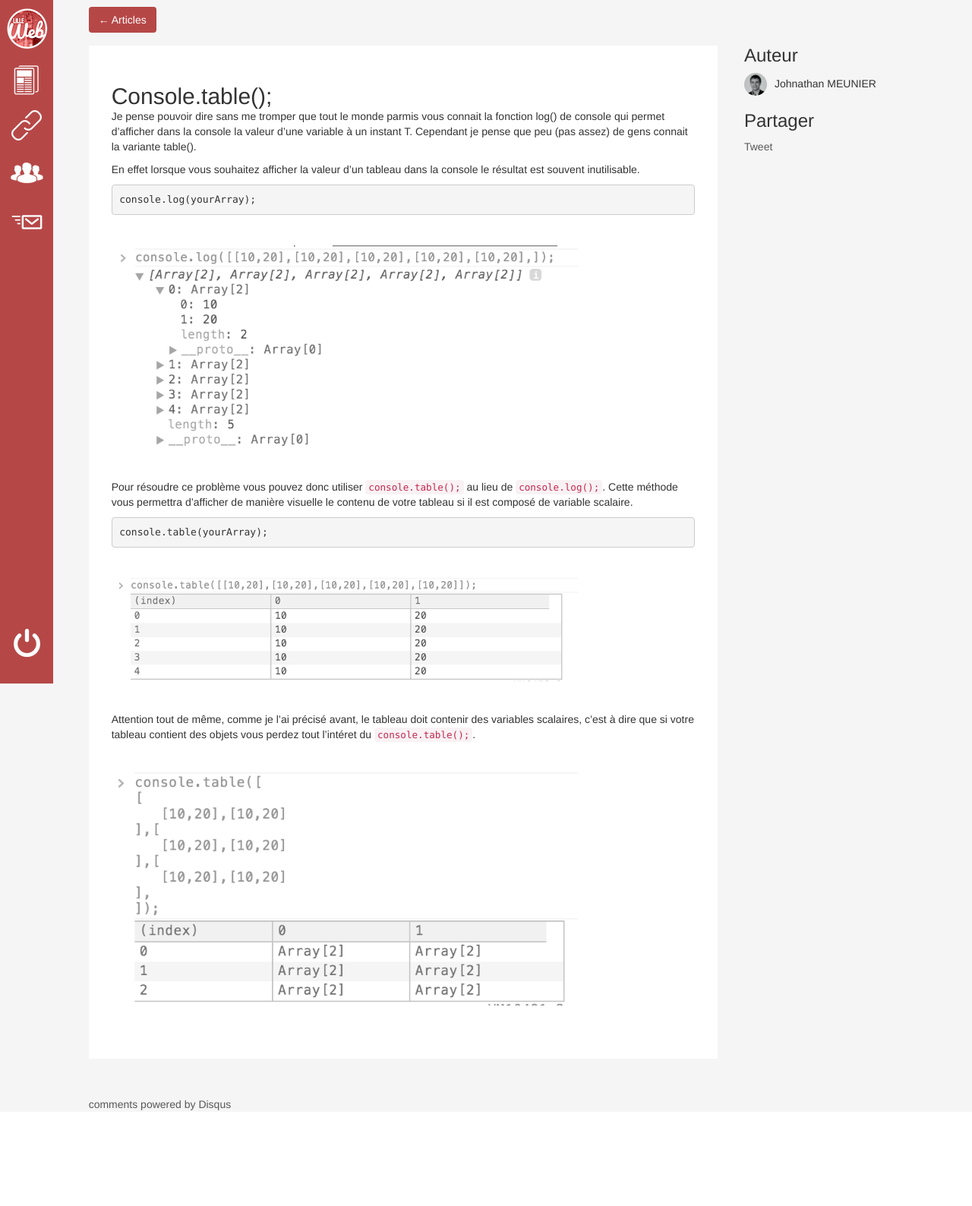
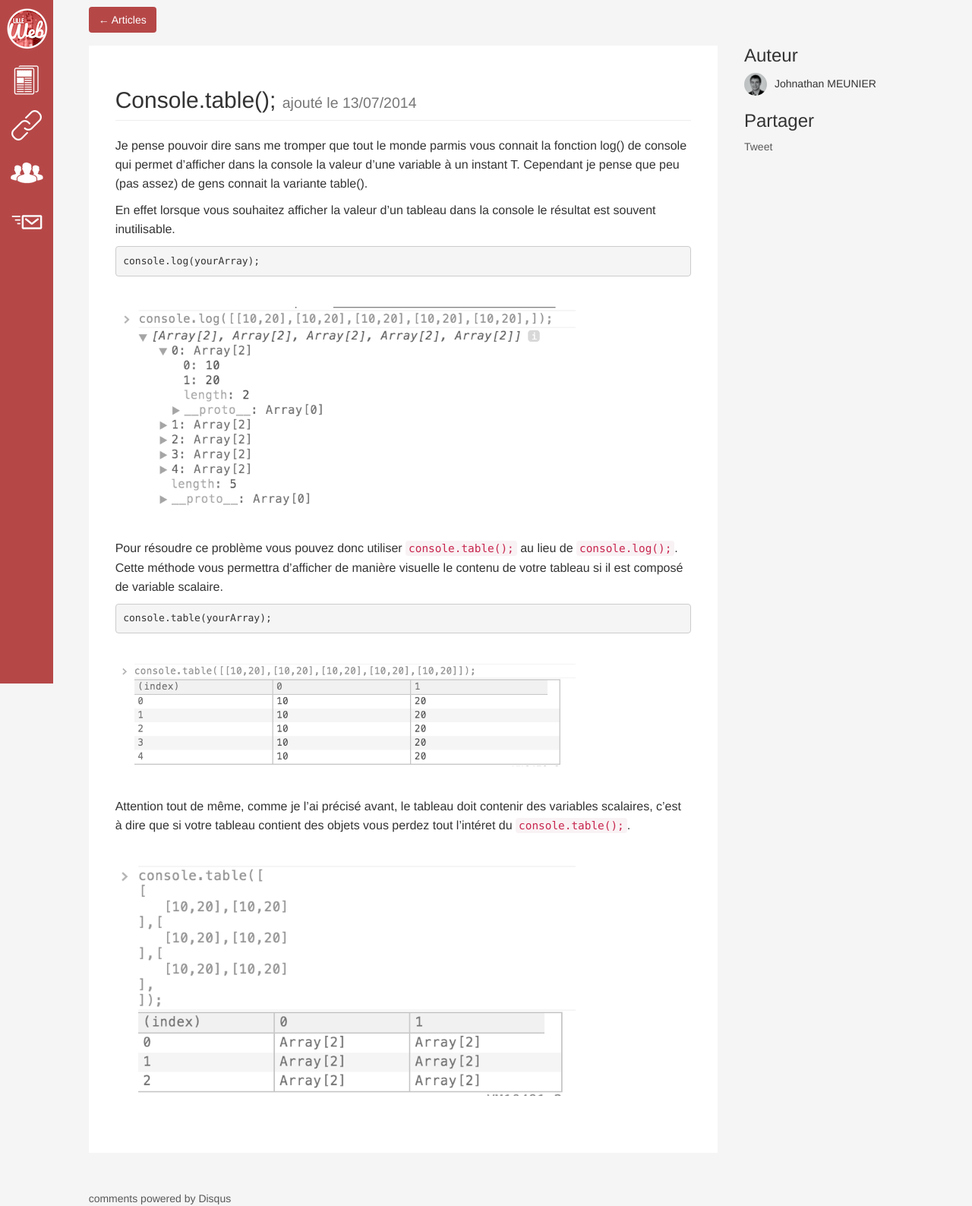
Before and after one commit to Lille-Web/lilleweb.fr, a Jekyll site: the page built from _posts/2014-07-13-consoleTable.markdown, in a window 1280 px wide. Shown: the whole page at 76% size. Built offline with Jekyll 4.4.1, drawn with Linux system fonts in a browser that asks for light colours; comment, search, counter and statistics services are not loaded; before the commit the page ends 1464 px from its top, so only the background shows below that.

Commit message:
Edit some style + change date format for post show

```diff
--- a/_data/members.yml
+++ b/_data/members.yml
@@ -9,4 +9,4 @@ dck:
   image: "/src/img/dck.png"
   poste: fondateur
   site: thomasdeconinck.fr
-  description: bla bla bla
+  description: Jeune passionné de JavaScript.
--- a/_includes/headerContent.html
+++ b/_includes/headerContent.html
@@ -6,5 +6,5 @@
      <li> <img src="/src/img/pictos/team.png"> </a> </li>
      <li> <a href="/contact"><img src="/src/img/pictos/contact.png"> </a> </li>
    </ul>
-   <a href="#login" > <img src="/src/img/pictos/logout.png"> </a>
+   <!--<a href="#login" > <img src="/src/img/pictos/logout.png"> </a>-->
  </nav>
--- a/_layouts/post.html
+++ b/_layouts/post.html
@@ -10,9 +10,15 @@ layout: default
     <div id="listContent" class="col-md-8 col-md-offset-1">
       <input type="button" class="btn btn-event" value="&larr; Articles" onclick="window.history.back()"style="margin-top : -50px;" />
       <article>
-        <h2 class="title">
-          {{ page.title }}
-        </h2>
+        <div class="page-header">
+            <h2 class="title">
+                {{ page.title }}
+                <small>
+                    <span class="date"> ajouté le {{ page.date | date: "%d/%m/%Y" }} </span>
+                </small>
+            </h2>
+        </div>
+
         {{ content }}
       </article>
         <div id="disqus_thread"></div>
--- a/_sass/articles.scss
+++ b/_sass/articles.scss
@@ -9,6 +9,11 @@
   position: absolute;
   min-height: 100%;
   padding-top : 40px;
+
+  .page-header {
+    margin-top: 0px;
+  }
+
   .categorie{
     background-color: #F1BF26;
     color: #FFF;
@@ -24,8 +29,11 @@
     padding-left:  10px;
     article{
       background-color :#FFF;
-      padding : 30px;
+      padding : 35px;
       margin-bottom : 50px;
+      font-size: 16px;
+      line-height: 25px;
+
       img{
         max-width : 80%;
         margin : 30px 0px;
@@ -35,6 +43,13 @@
         -ms-filter: grayscale(100%);
         -o-filter: grayscale(100%);
         opacity : 0.7;
+
+        -webkit-transition: all 0.5s ease;
+        -moz-transition: all 0.5s ease;
+        -ms-transition: all 0.5s ease;
+        -o-transition: all 0.5s ease;
+        transition: all 0.5s ease;
+
         &:hover{
           filter: grayscale(0%);
           -webkit-filter: grayscale(0%);
@@ -42,6 +57,12 @@
           -ms-filter: grayscale(0%);
           -o-filter: grayscale(0%);
           opacity : 1;
+
+          -webkit-transition: all 0.5s ease;
+          -moz-transition: all 0.5s ease;
+          -ms-transition: all 0.5s ease;
+          -o-transition: all 0.5s ease;
+          transition: all 0.5s ease;
         }
       }
       .title, .categorie{display:inline-block;}
--- a/_sass/style.scss
+++ b/_sass/style.scss
@@ -25,9 +25,14 @@ a {
   color : $red;
 }
 
-.btn-event{
+.btn.btn-event{
   background-color: #B64747;
   color : #FFF;
+
+  &:hover {
+    color: #FFF !important;
+    background-color: #E47F7F !important;
+  }
 }
 
 
--- a/css/style.scss
+++ b/css/style.scss
@@ -33,7 +33,15 @@ a:hover {
   text-decoration : none;
 }
 
+.btn.btn-event{
+  background-color: #B64747;
+  color : #FFF;
 
+  &:hover {
+    color: #FFF !important;
+    background-color: #CC6161 !important;
+  }
+}
 
 
 #content{
@@ -116,9 +124,14 @@ a:hover {
       }
       text-align: center;
     }
-    .btn-event{
+    .btn.btn-event{
       background-color: #B64747;
       color : #FFF;
+
+      &:hover {
+        color: #FFF !important;
+        background-color: #E47F7F !important;
+      }
     }
   }
 
```
